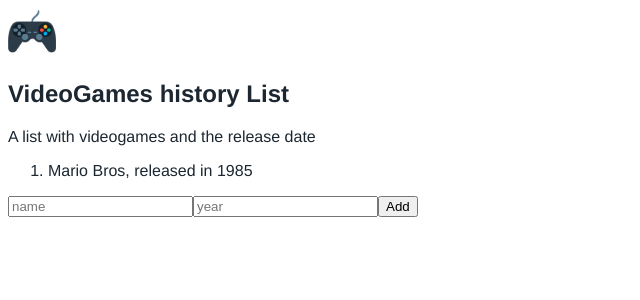
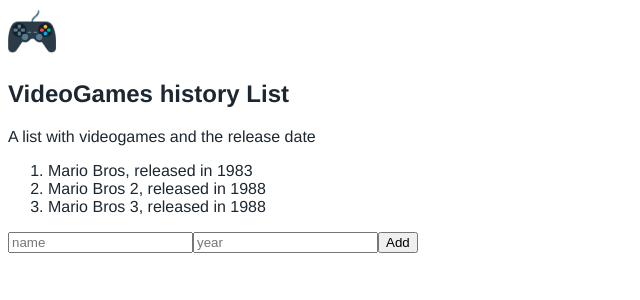
Before and after one commit to flwedu/game-list, a Vue app: page / in a window 1280 px wide. Shown: the top 300 px of the page, without its empty margins (0-640 px from the left). Built offline with nearby package versions, Linux system fonts and the light colour scheme.

Commit message:
add more data to list

```diff
--- a/src/App.vue
+++ b/src/App.vue
@@ -44,7 +44,11 @@ export default {
         title: "VideoGames history List",
         description: "A list with videogames and the release date",
       },
-      gameList: [{ id: 1, name: "Mario Bros", year: 1985 }],
+      gameList: [
+        { id: 1, name: "Mario Bros", year: 1983 },
+        { id: 2, name: "Mario Bros 2", year: 1988 },
+        { id: 3, name: "Mario Bros 3", year: 1988 },
+      ],
     };
   },
 };
```
